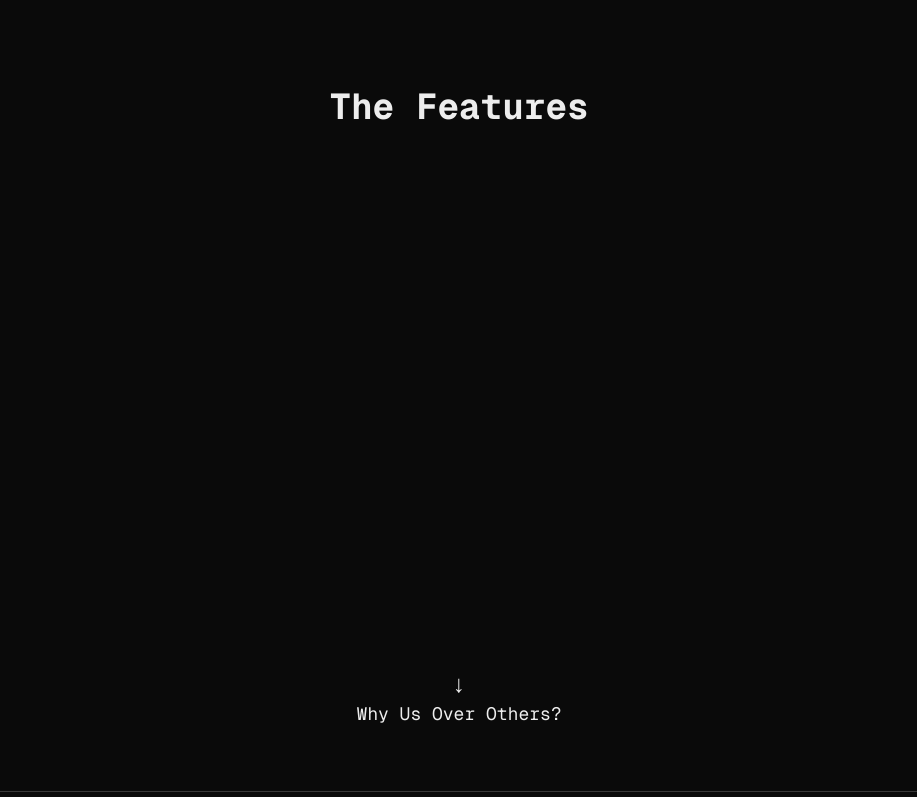
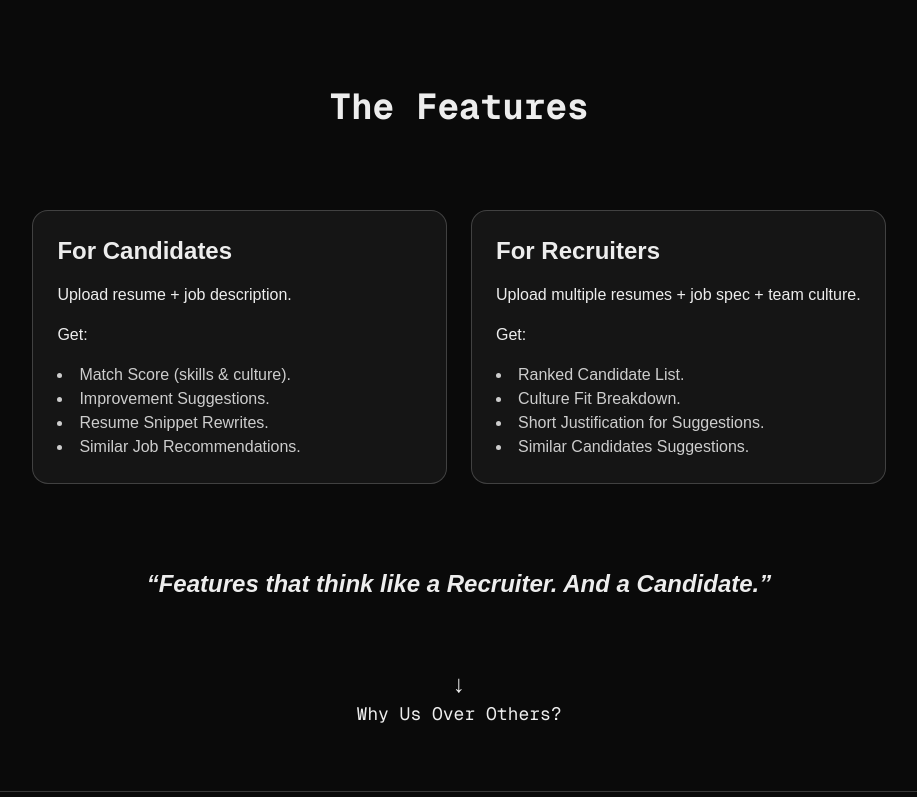
Before and after one commit to arBishal/NexHire.Ai, a Next.js app: page / in a window 1280 px wide. Shown: the part 2412-3209 px from the top of the page, without its empty margins (181-1098 px from the left). Built offline with nearby package versions, Linux system fonts and the light colour scheme.

Commit message:
feat: complete features section

```diff
--- a/components/base/card.jsx
+++ b/components/base/card.jsx
@@ -1,6 +1,6 @@
 export default function Card({ title, subtitle = "", children, ...props }) {
   return (
-    <div className="rounded-2xl border border-border-transparent bg-card-bg p-6 flex flex-col gap-4 items-start" {...props}>
+    <div className="rounded-2xl border border-border-transparent bg-card-bg p-6 flex flex-col gap-4 items-start hover:scale-105 transition-transform duration-300" {...props}>
       <h3 className="text-2xl font-semibold">{title}</h3>
       {subtitle && <p>{subtitle}</p>}
       {children}
--- a/components/landing-sections/features.jsx
+++ b/components/landing-sections/features.jsx
@@ -1,4 +1,6 @@
 import Link from "next/link";
+
+import Card from "@/components/base/card";
 
 export default function Features() {
   return (
@@ -10,12 +12,46 @@ export default function Features() {
         <h2 className="text-4xl font-bold font-mono"> The Features</h2>
       </div>
 
+      <div className="grid grid-cols-2 gap-6 w-full">
+        <Card
+          title="For Candidates"
+          subtitle="Upload resume + job description."
+        >
+          <p>Get:</p>
+          <ul className="list-disc list-inside text-base text-left text-text-description">
+            <li>Match Score (skills & culture).</li>
+            <li>Improvement Suggestions.</li>
+            <li>Resume Snippet Rewrites.</li>
+            <li>Similar Job Recommendations.</li>
+          </ul>
+        </Card>
+
+        <Card
+          title="For Recruiters"
+          subtitle="Upload multiple resumes + job spec + team culture."
+        >
+          <p>Get:</p>
+          <ul className="list-disc list-inside text-base text-left text-text-description">
+            <li>Ranked Candidate List.</li>
+            <li>Culture Fit Breakdown.</li>
+            <li>Short Justification for Suggestions.</li>
+            <li>Similar Candidates Suggestions.</li>
+          </ul>
+        </Card>
+      </div>
+
+      <h4 className="text-2xl font-semibold italic">
+        “Features that think like a Recruiter. And a Candidate.”
+      </h4>
+
       <Link
         href="/#edge"
         className="flex flex-col items-center animate-bounce cursor-pointer"
       >
         <span className="text-2xl">↓</span>
-        <span className="text-sm sm:text-lg font-mono">Why Us Over Others?</span>
+        <span className="text-sm sm:text-lg font-mono">
+          Why Us Over Others?
+        </span>
       </Link>
     </section>
   );
--- a/components/landing-sections/solution.jsx
+++ b/components/landing-sections/solution.jsx
@@ -13,7 +13,7 @@ export default function Solution() {
       <div className="flex flex-col gap-12 w-full">
         <span className="text-transparent bg-clip-text bg-gradient-to-r from-teal-500 to-blue-500 text-6xl font-extrabold font-mono">nexhire.ai</span>
 
-        <div className="text-text-description text-xl flex flex-col gap-4 w-xl">
+        <div className="text-text-description text-xl flex flex-col gap-4 min-w-xl w-full items-center justify-center">
             <span>AI-assistant for both ends of the funnel.</span>
             <div className="w-full h-px bg-gradient-to-r from-transparent via-text-description to-transparent" />
             <span>Powered by LLMs, no training needed.</span>
@@ -21,6 +21,10 @@ export default function Solution() {
             <span>Transparent scoring & suggestions.</span>
           </div>
       </div>
+
+      <h4 className="text-2xl font-semibold italic">
+        “Built to fix hiring—with context, culture, and clarity.”
+      </h4>
 
       <Link
         href="/#features"
```
